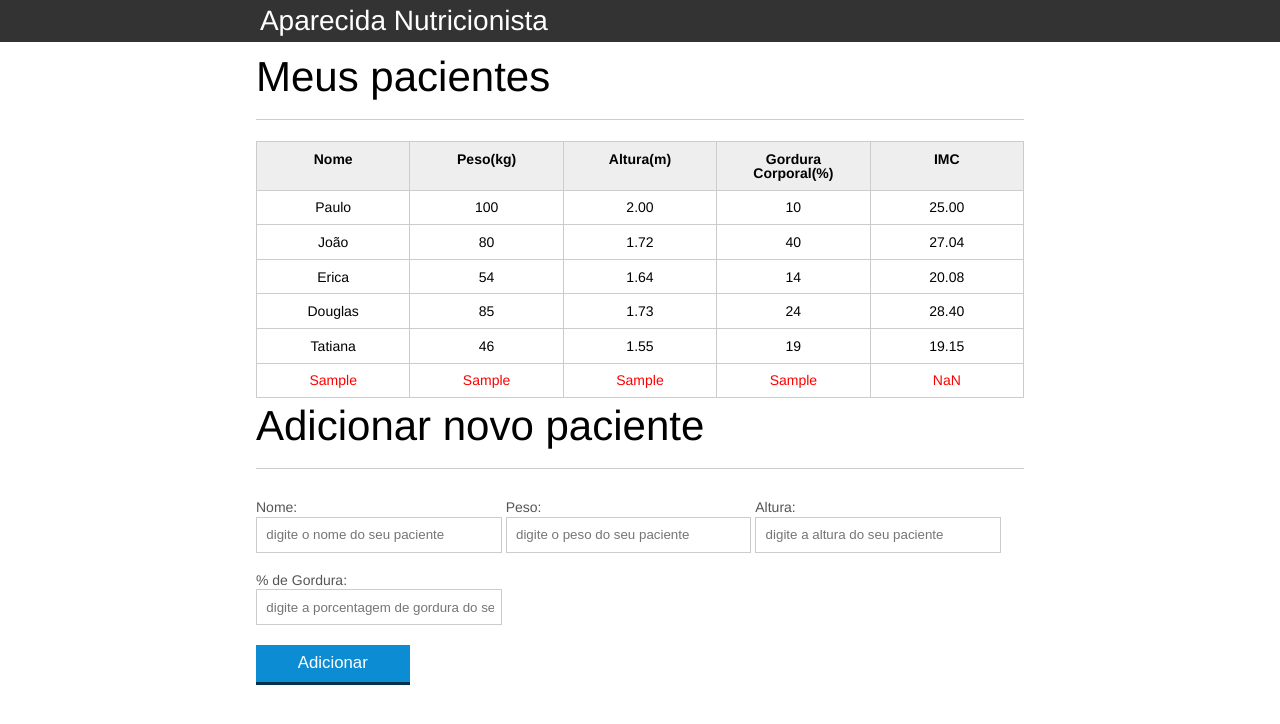
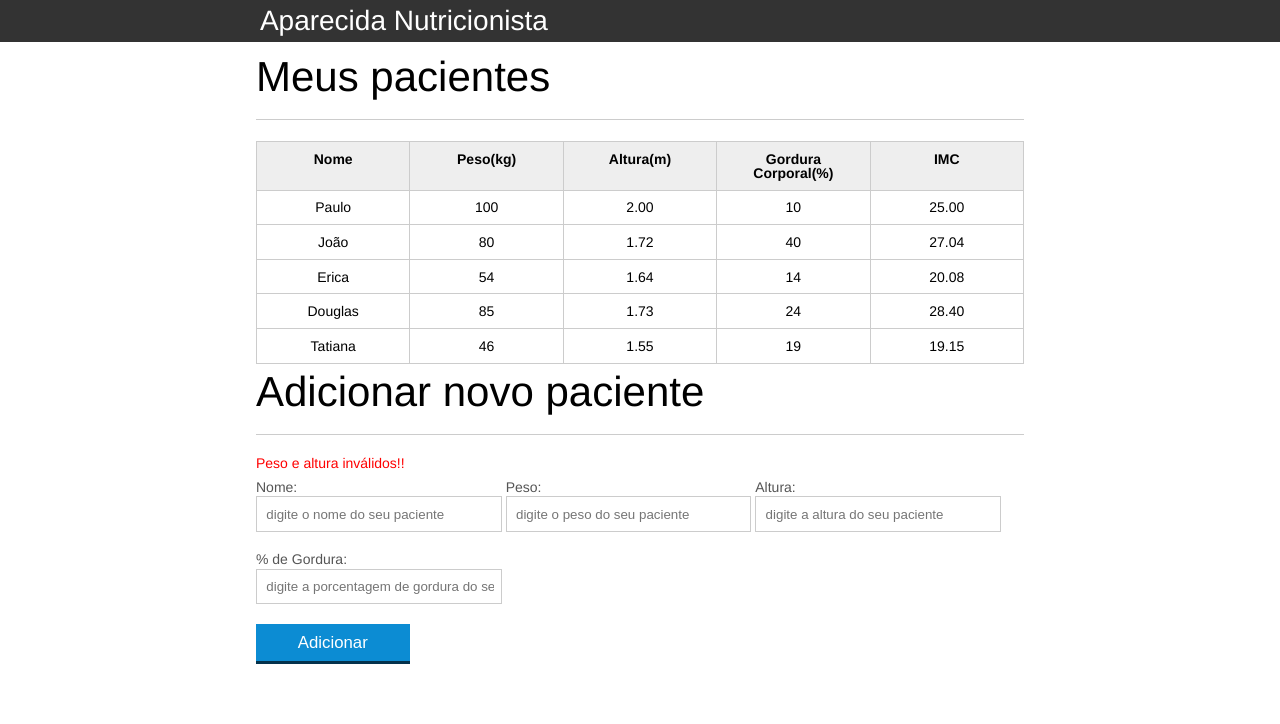
Before and after one commit to andre23arruda/aparecida-nutricao, a plain HTML site: page index.html in a window 1280 px wide. Both pictures are taken after typing "Sample", "Sample", "Sample", "Sample" into the empty fields and a click on the button "Adicionar". Drawn offline with Linux system fonts and the light colour scheme.

Commit message:
Exibe erro se houver

```diff
--- a/css/index.css
+++ b/css/index.css
@@ -133,6 +133,7 @@ button[disabled=disabled], button:disabled {
 	border: 1px solid red;
 }
 
-.paciente-invalido{
+.paciente-invalido,
+.mensagem-erro {
 	color: red;
 }
--- a/index.html
+++ b/index.html
@@ -76,6 +76,7 @@
 
 			<section class="container">
 				<h2 id="titulo-form">Adicionar novo paciente</h2>
+				<span class="mensagem-erro"></span>
 				<form id="form-novo-paciente">
 					<div class="grupo">
 						<label for="nome">Nome:</label>
--- a/js/calcula_imc.js
+++ b/js/calcula_imc.js
@@ -13,18 +13,17 @@ for(var paciente of pacientes) {
 /* Calcula IMC */
 function calculaImc(peso, altura) {
     var imc = ''
-    if (peso <=0 || peso >= 500)
-        imc += ' Peso inválido'
-    if (altura <=0 || altura >= 3)
-        imc += ' Altura inválida'
-    if (!(imc))
-        imc = (peso/(altura ** 2)).toFixed(2)
+    if (peso <=0 || peso >= 500) imc += ' Peso inválido'
+    if (altura <=0 || altura >= 3) imc += ' Altura inválida'
+    if (!(imc)) imc = (peso/(altura ** 2)).toFixed(2)
     return imc
 }
 
 /* Avalia IMC e altera cor da linha*/
 function avaliaImc(imc, paciente_tr){
-    if (isNaN(imc))
+    if (isNaN(imc)){
         paciente_tr.classList.add('paciente-invalido')
-    return paciente_tr
+        return false
+    }
+    return true
 }
--- a/js/form.js
+++ b/js/form.js
@@ -6,7 +6,7 @@ botao_adicionar.addEventListener('click', function (e){
     var form = document.querySelector('#form-novo-paciente')
     var paciente = criaPaciente(form)
     var paciente_tr = criaPacienteTr(paciente)
-    document.querySelector('table').appendChild(paciente_tr)
+    if (paciente_tr) document.querySelector('table').appendChild(paciente_tr)
     form.reset()
 })
 
@@ -35,10 +35,13 @@ function criaPacienteTr(paciente){
         paciente_tr.appendChild(info_td)
     }
 
+    // Validação de peso e altura
     var imc = calculaImc(paciente.peso, paciente.altura)
-    paciente_tr.querySelector('.info-imc').innerText = imc
-    paciente_tr = avaliaImc(imc, paciente_tr)
-
-    return paciente_tr
-
+    if (avaliaImc(imc, paciente_tr)) {
+        paciente_tr.querySelector('.info-imc').innerText = imc
+        document.querySelector('.mensagem-erro').textContent = ''
+        return paciente_tr
+    }
+    document.querySelector('.mensagem-erro').textContent = 'Peso e altura inválidos!!'
+    return
 }
```
